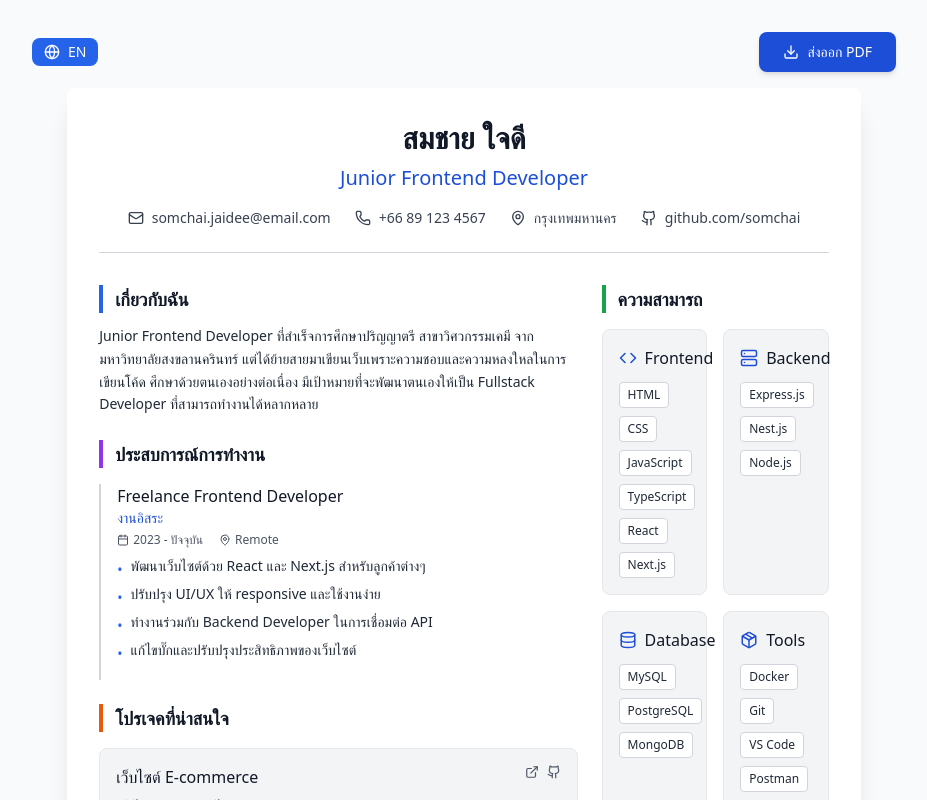
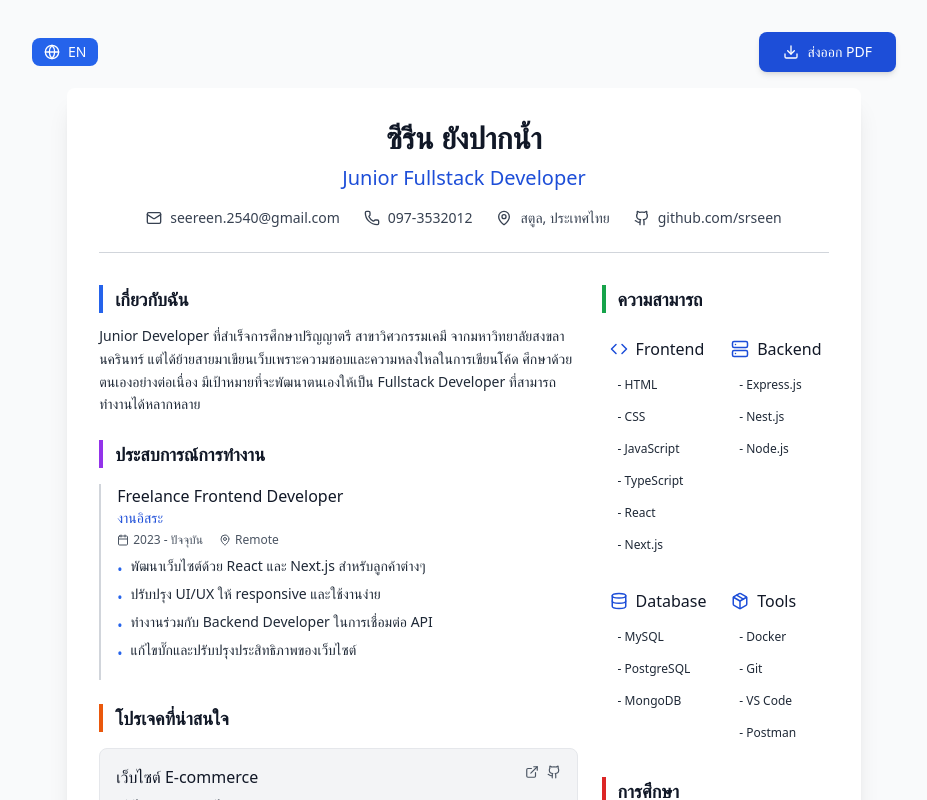
Before and after one commit to srseen/my_cv, a Next.js app: page / in a window 1280 px wide. Shown: the top 800 px of the page, without its empty margins (176-1103 px from the left). Built offline with nearby package versions, Linux system fonts and the light colour scheme.

Commit message:
feat: update personal information and project details in various components

```diff
--- a/src/components/Header.tsx
+++ b/src/components/Header.tsx
@@ -26,7 +26,7 @@ const Header = () => {
         </div>
         <div className="flex items-center gap-2">
           <Github size={16} className="text-gray-700" />
-          <span>github.com/somchai</span>
+          <span>github.com/srseen</span>
         </div>
       </div>
     </header>
--- a/src/components/Portfolio.tsx
+++ b/src/components/Portfolio.tsx
@@ -22,7 +22,7 @@ const Portfolio = () => {
     setIsExporting(true);
     try {
       const filename =
-        language === "th" ? "สมชาย-ใจดี-CV.pdf" : "Somchai-Jaidee-CV.pdf";
+        language === "th" ? "Seereen-th-CV.pdf" : "Seereen-en-CV.pdf";
       const result = await exportToPDF("portfolio-content", filename);
       if (result.success) {
         toast.success(t("exportSuccess"));
--- a/src/components/Projects.tsx
+++ b/src/components/Projects.tsx
@@ -63,9 +63,9 @@ const Projects = () => {
               {project.technologies.map((tech, techIndex) => (
                 <span
                   key={techIndex}
-                  className="bg-blue-100 text-blue-900 px-2 py-1 rounded text-xs"
+                  className="text-red-700 px-2 py-1 text-xs"
                 >
-                  {tech}
+                  - {tech}
                 </span>
               ))}
             </div>
--- a/src/components/Skills.tsx
+++ b/src/components/Skills.tsx
@@ -34,7 +34,7 @@ const Skills = () => {
       </h3>
       <div className="grid grid-cols-2 gap-4">
         {skillCategories.map((category, index) => (
-          <div key={index} className="bg-gray-100 p-4 rounded-lg border">
+          <div key={index} className="p-2">
             <div className="flex items-center gap-2 mb-3">
               <span className="text-blue-700">{category.icon}</span>
               <h4 className="font-medium text-gray-900">{category.title}</h4>
@@ -43,9 +43,9 @@ const Skills = () => {
               {category.skills.map((skill, skillIndex) => (
                 <span
                   key={skillIndex}
-                  className="bg-white px-2 py-1 rounded text-xs text-gray-800 border border-gray-300"
+                  className="px-2 py-1 rounded text-xs text-gray-800"
                 >
-                  {skill}
+                  - {skill}
                 </span>
               ))}
             </div>
--- a/src/contexts/LanguageContext.tsx
+++ b/src/contexts/LanguageContext.tsx
@@ -10,14 +10,14 @@ interface LanguageContextType {
 
 const translations = {
   th: {
-    name: "สมชาย ใจดี",
-    position: "Junior Frontend Developer",
-    email: "somchai.jaidee@email.com",
-    phone: "+66 89 123 4567",
-    location: "กรุงเทพมหานคร",
+    name: "ซีรีน ยังปากน้ำ",
+    position: "Junior Fullstack Developer",
+    email: "seereen.2540@gmail.com",
+    phone: "097-3532012",
+    location: "สตูล, ประเทศไทย",
     about: "เกี่ยวกับฉัน",
     aboutText:
-      "Junior Frontend Developer ที่สำเร็จการศึกษาปริญญาตรี สาขาวิศวกรรมเคมี จากมหาวิทยาลัยสงขลานครินทร์ แต่ได้ย้ายสายมาเขียนเว็บเพราะความชอบและความหลงใหลในการเขียนโค้ด ศึกษาด้วยตนเองอย่างต่อเนื่อง มีเป้าหมายที่จะพัฒนาตนเองให้เป็น Fullstack Developer ที่สามารถทำงานได้หลากหลาย",
+      "Junior Developer ที่สำเร็จการศึกษาปริญญาตรี สาขาวิศวกรรมเคมี จากมหาวิทยาลัยสงขลานครินทร์ แต่ได้ย้ายสายมาเขียนเว็บเพราะความชอบและความหลงใหลในการเขียนโค้ด ศึกษาด้วยตนเองอย่างต่อเนื่อง มีเป้าหมายที่จะพัฒนาตนเองให้เป็น Fullstack Developer ที่สามารถทำงานได้หลากหลาย",
     skills: "ความสามารถ",
     experience: "ประสบการณ์การทำงาน",
     projects: "โปรเจคที่น่าสนใจ",
@@ -32,14 +32,14 @@ const translations = {
     exportError: "เกิดข้อผิดพลาดในการส่งออก PDF",
   },
   en: {
-    name: "Somchai Jaidee",
-    position: "Junior Frontend Developer",
-    email: "somchai.jaidee@email.com",
-    phone: "+66 89 123 4567",
-    location: "Bangkok, Thailand",
+    name: "Seereen Yangpaknam",
+    position: "Junior Fullstack Developer",
+    email: "seereen.2540@gmail.com",
+    phone: "097-3532012",
+    location: "Satun, Thailand",
     about: "About Me",
     aboutText:
-      "Junior Frontend Developer who graduated with a Bachelor's degree in Chemical Engineering from Prince of Songkla University. Transitioned to web development due to passion and self-taught programming skills. Continuously learning with the goal of becoming a versatile Fullstack Developer capable of handling various projects.",
+      "Junior Developer who graduated with a Bachelor's degree in Chemical Engineering from Prince of Songkla University. Transitioned to web development due to passion and self-taught programming skills. Continuously learning with the goal of becoming a versatile Fullstack Developer capable of handling various projects.",
     skills: "Skills",
     experience: "Work Experience",
     projects: "Featured Projects",
```
